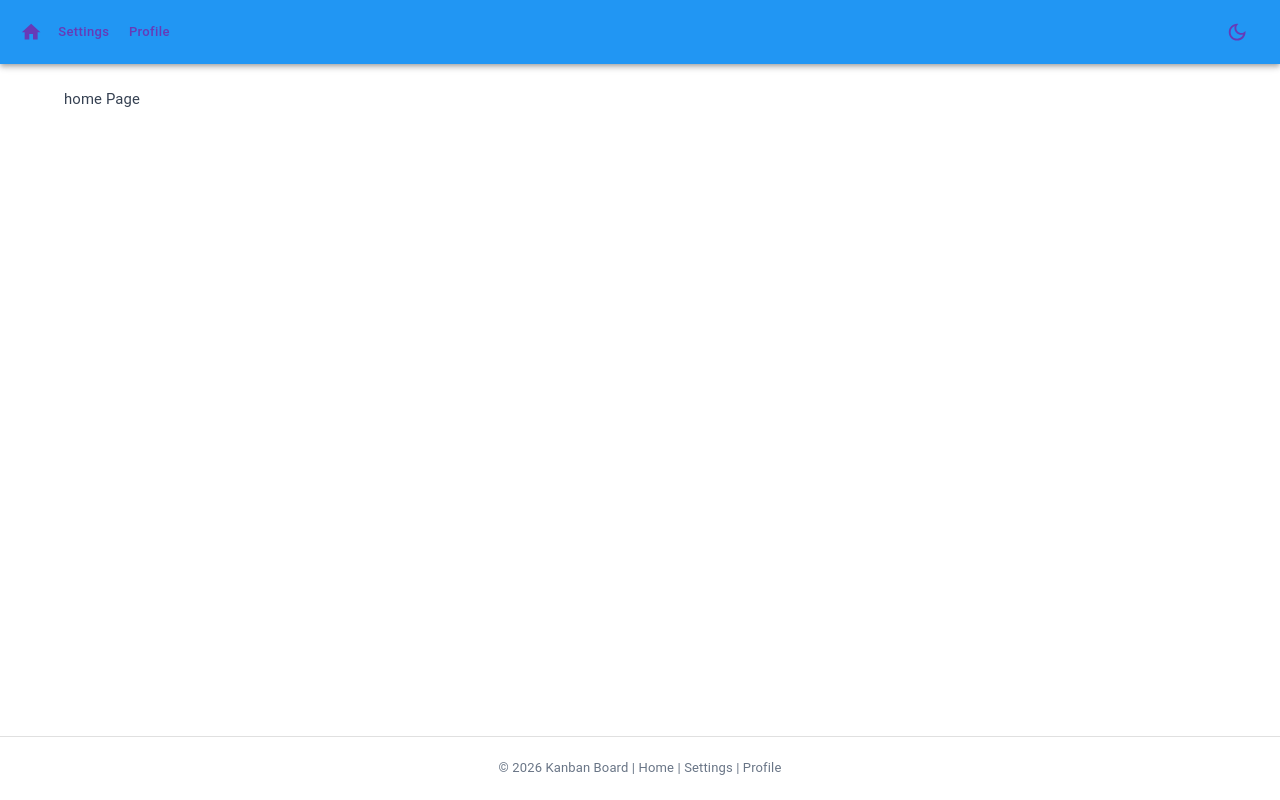
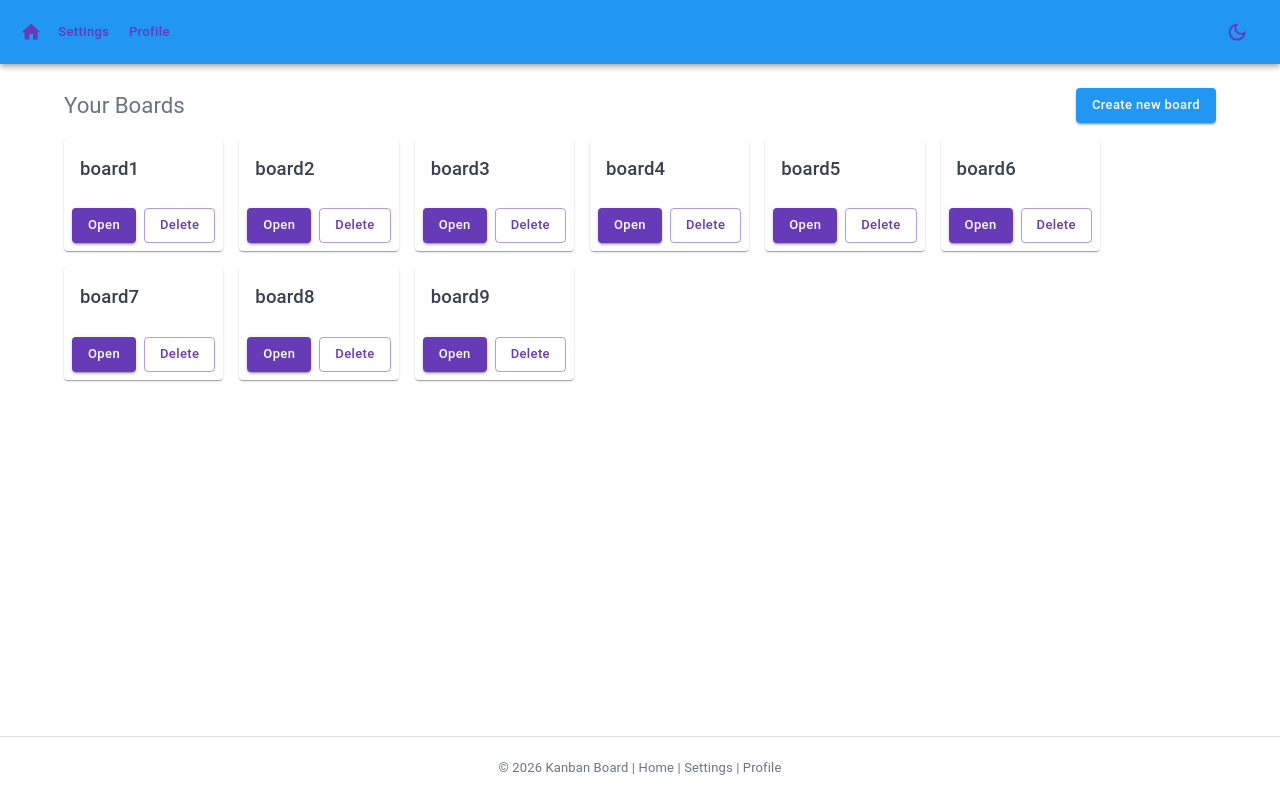
Before and after one commit to NaamaSchweitzer/kanban-board, a React (Vite) app in the folder client/: page / in a window 1280 px wide. Built offline with nearby package versions, Linux system fonts and the light colour scheme.

Commit message:
layout of page without functionality

```diff
--- a/client/src/pages/Home/index.tsx
+++ b/client/src/pages/Home/index.tsx
@@ -1,5 +1,88 @@
+import {
+  Box,
+  Button,
+  Card,
+  CardActions,
+  CardContent,
+  Grid,
+  Stack,
+  Typography,
+} from "@mui/material";
+import { Link } from "react-router-dom";
+
+const mockBoards = [
+  { id: "1", title: "board1" },
+  { id: "2", title: "board2" },
+  { id: "3", title: "board3" },
+  { id: "4", title: "board4" },
+  { id: "5", title: "board5" },
+  { id: "6", title: "board6" },
+  { id: "7", title: "board7" },
+  { id: "8", title: "board8" },
+  { id: "9", title: "board9" },
+];
+
 const Home = () => {
-  return <div> home Page</div>;
+  const onCreateBoard = () => {
+    console.log("onCreateBoard not implemented");
+  };
+
+  const onDeleteBoard = (boardId: string) => {
+    console.log(
+      `failed delete board ${boardId}: onDeleteBoard not implemented`,
+    );
+  };
+
+  return (
+    <Stack spacing={2}>
+      {/* Header */}
+      <Box
+        sx={{
+          display: "flex",
+          alignItems: "center",
+          justifyContent: "space-between",
+        }}
+      >
+        <Typography variant="h5" fontWeight="semi-bold" color="text.secondary">
+          Your Boards
+        </Typography>
+        <Button variant="contained" onClick={onCreateBoard}>
+          Create new board
+        </Button>
+      </Box>
+
+      {/* Boards list */}
+      <Grid container spacing={2}>
+        {mockBoards.map((board) => (
+          <Grid key={board.id} columns={{ xs: 2, sm: 3, md: 4 }}>
+            <Card>
+              <CardContent>
+                <Typography variant="h6">{board.title}</Typography>
+              </CardContent>
+
+              <CardActions>
+                <Button
+                  component={Link}
+                  to={`/dashboard/${board.id}`}
+                  variant="contained"
+                  color="secondary"
+                >
+                  Open
+                </Button>
+                <Button
+                  variant="outlined"
+                  color="secondary"
+                  onClick={() => onDeleteBoard(board.id)}
+                >
+                  Delete
+                </Button>
+              </CardActions>
+            </Card>
+          </Grid>
+        ))}
+      </Grid>
+    </Stack>
+  );
 };
 
 export default Home;
```
